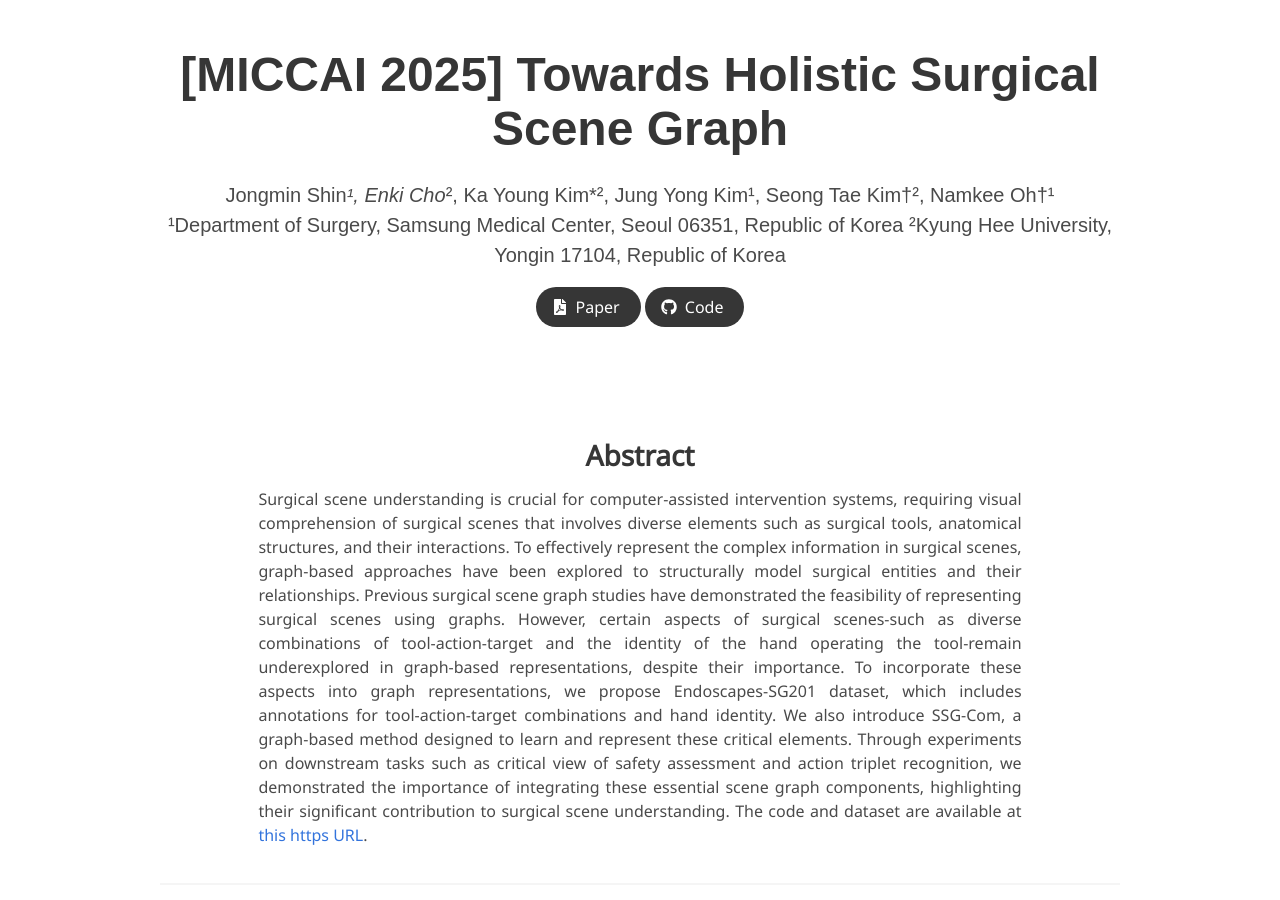
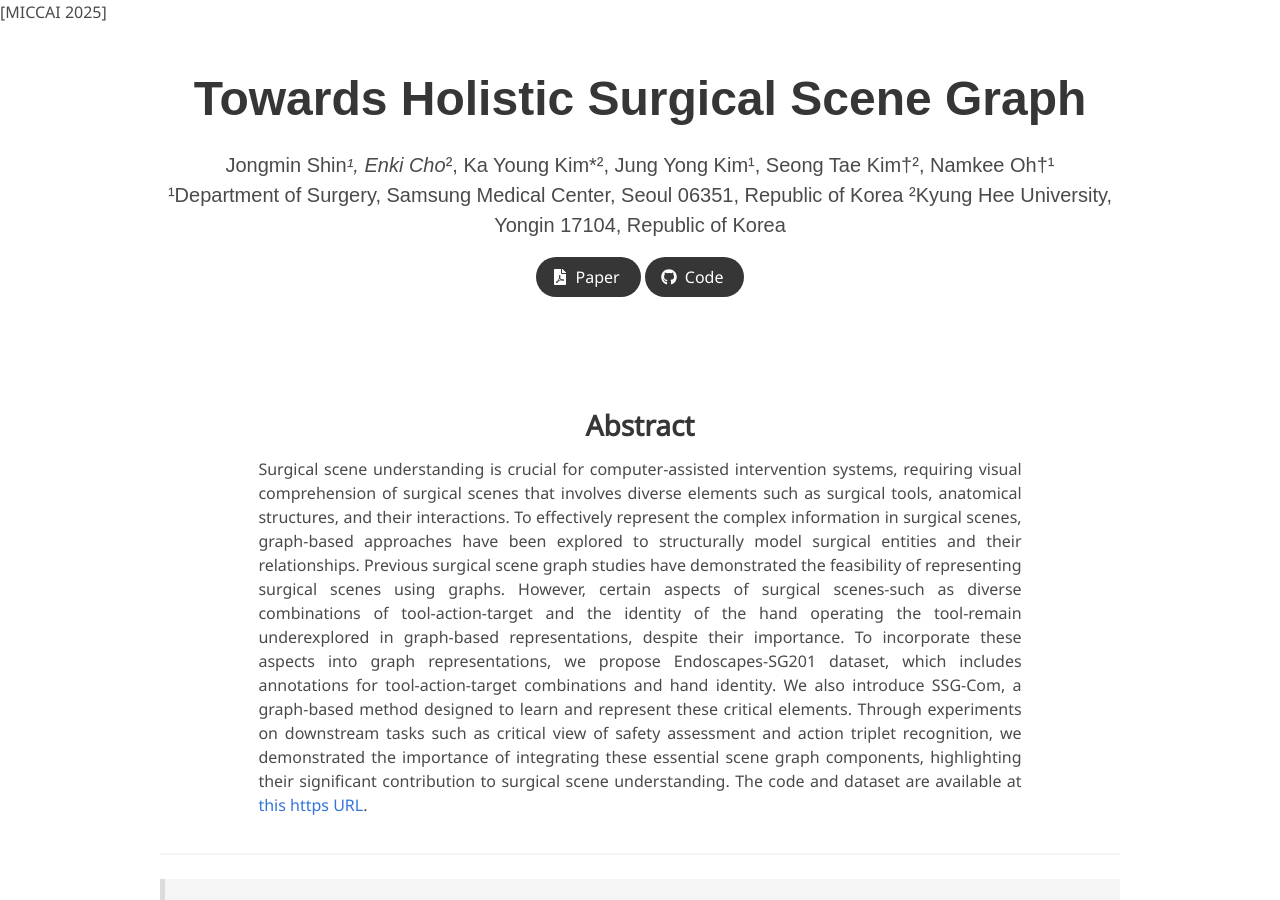
Before and after one commit to ailab-kyunghee/SSG-Com, a Jekyll site: the page built from index.md, in a window 1280 px wide and 900 px high. Built offline with Jekyll 4.4.1, drawn with Linux system fonts in a browser that asks for light colours; some web fonts are replaced; part of the change alters nothing that is shown.

```diff
--- a/_layouts/project_page.html
+++ b/_layouts/project_page.html
@@ -6,6 +6,7 @@
         content="">
   <meta name="keywords" content="">
   <meta name="viewport" content="width=device-width, initial-scale=1">
+  <h1>[MICCAI 2025]</h1>
   <title>{{ page.title }}</title>
 
   <link href="https://fonts.googleapis.com/css?family=Google+Sans|Noto+Sans|Castoro"
--- a/index.md
+++ b/index.md
@@ -2,7 +2,7 @@
 layout: project_page
 permalink: /
 
-title: "[MICCAI 2025] Towards Holistic Surgical Scene Graph"
+title: Towards Holistic Surgical Scene Graph
 authors: |
     Jongmin Shin*¹, Enki Cho*², Ka Young Kim*²,
     Jung Yong Kim¹, Seong Tae Kim†², Namkee Oh†¹
```
